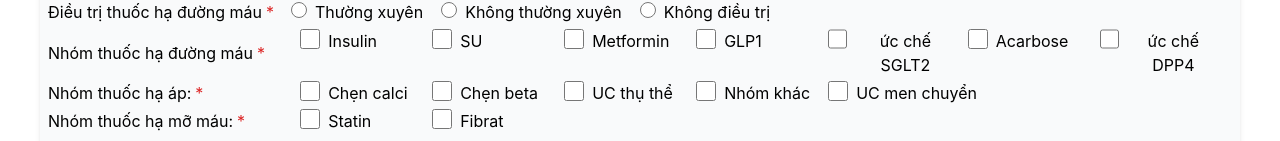
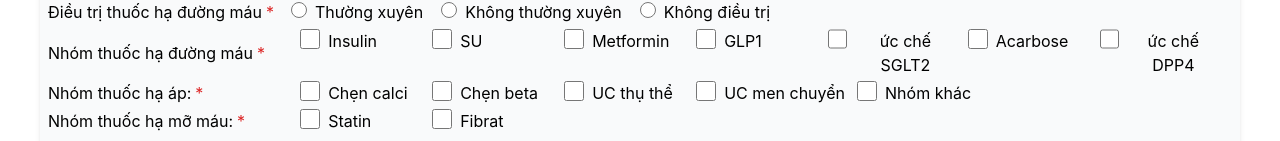
Before and after one commit to UreMine02/108-app-FE, a React (Create React App) app: page / in a window 1280 px wide. Shown: the part 659-800 px from the top of the page. Built offline with nearby package versions, Linux system fonts and the light colour scheme.

Commit message:
fix thuoc ha ap

```diff
--- a/src/components/Form/Form.jsx
+++ b/src/components/Form/Form.jsx
@@ -480,8 +480,8 @@ function Form() {
 								"Chẹn calci",
 								"Chẹn beta",
 								"UC thụ thể",
+								"UC men chuyển",
 								"Nhóm khác",
-								"UC men chuyển",
 							].map((e) => ({
 								label: e,
 								value: e,
```
